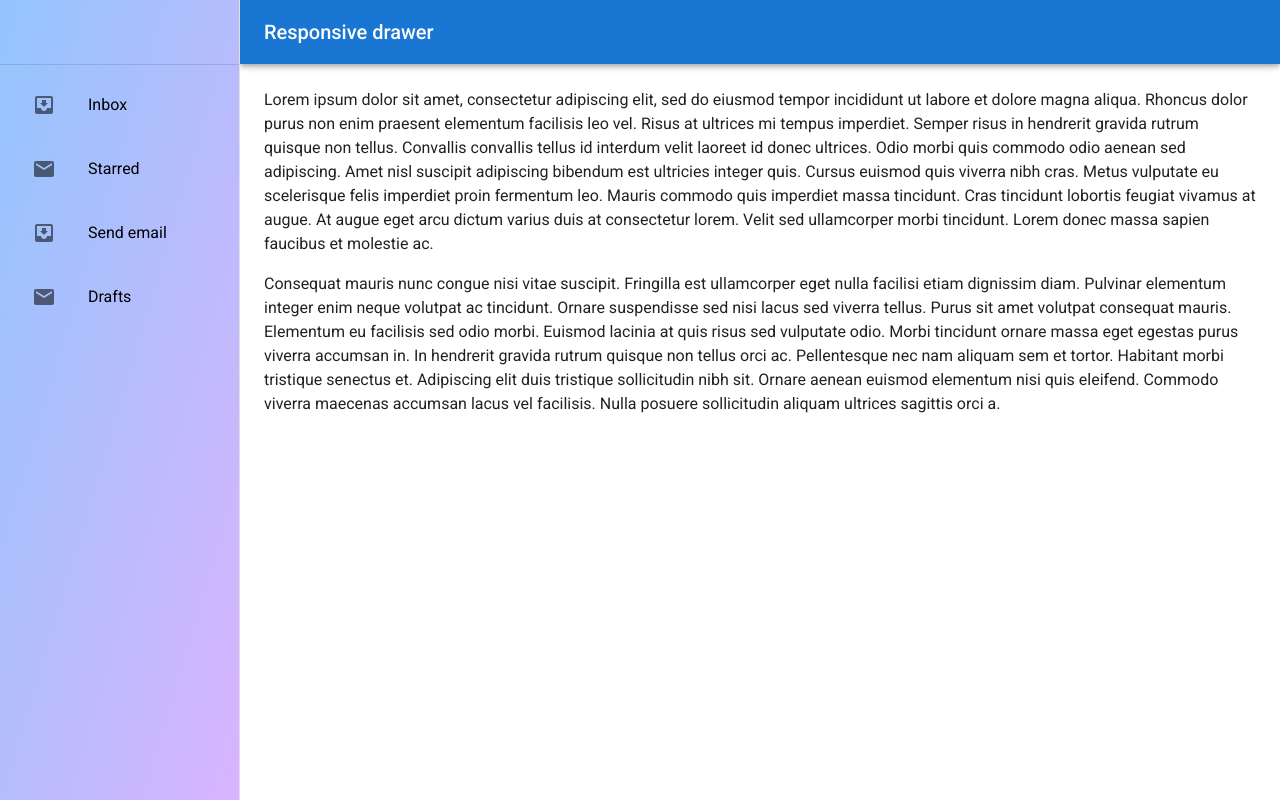
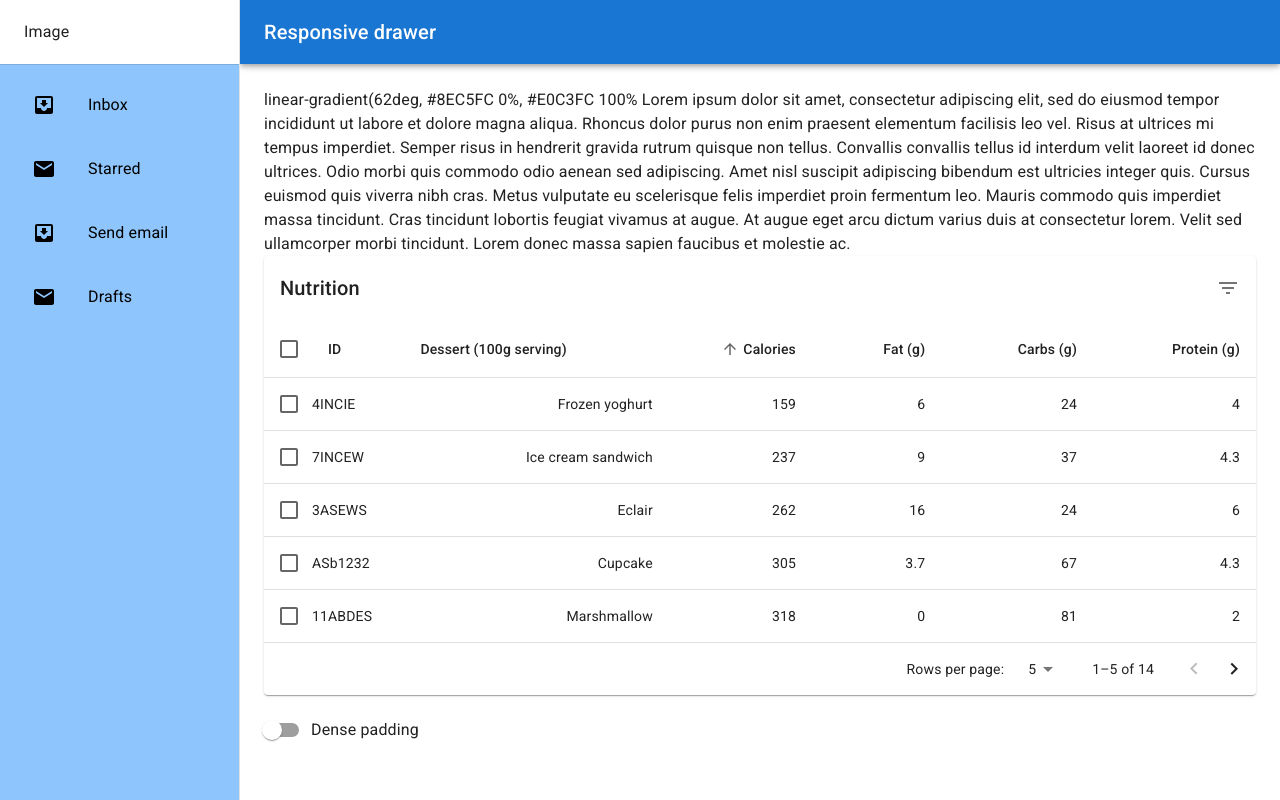
Before and after one commit to ankr19/practicematerialui, a Next.js app: page / in a window 1280 px wide. Built offline with nearby package versions, Linux system fonts and the light colour scheme.

Commit message:
ui: updated

```diff
--- a/app/globals.css
+++ b/app/globals.css
@@ -4,5 +4,5 @@
 
 
 .temp_bg{
-    @apply bg-[#8EC5FC] h-full bg-gradient-to-br from-blue-300 to-purple-300;
+    @apply bg-[#8EC5FC] h-full bg-gradient-to-bl from-blue-300 to-purple-300;
 }
--- a/components/EnhancedTable.jsx
+++ b/components/EnhancedTable.jsx
@@ -35,19 +35,20 @@ function createData(id, name, calories, fat, carbs, protein) {
 }
 
 const rows = [
-  createData(1, 'Cupcake', 305, 3.7, 67, 4.3),
-  createData(2, 'Donut', 452, 25.0, 51, 4.9),
-  createData(3, 'Eclair', 262, 16.0, 24, 6.0),
-  createData(4, 'Frozen yoghurt', 159, 6.0, 24, 4.0),
-  createData(5, 'Gingerbread', 356, 16.0, 49, 3.9),
-  createData(6, 'Honeycomb', 408, 3.2, 87, 6.5),
-  createData(7, 'Ice cream sandwich', 237, 9.0, 37, 4.3),
-  createData(8, 'Jelly Bean', 375, 0.0, 94, 0.0),
-  createData(9, 'KitKat', 518, 26.0, 65, 7.0),
-  createData(10, 'Lollipop', 392, 0.2, 98, 0.0),
-  createData(11, 'Marshmallow', 318, 0, 81, 2.0),
-  createData(12, 'Nougat', 360, 19.0, 9, 37.0),
-  createData(13, 'Oreo', 437, 18.0, 63, 4.0),
+  createData("ASb1232", 'Cupcake', 305, 3.7, 67, 4.3),
+  createData("Basd1222", 'Donut', 452, 25.0, 51, 4.9),
+  createData("3ASEWS", 'Eclair', 262, 16.0, 24, 6.0),
+  createData("4INCIE", 'Frozen yoghurt', 159, 6.0, 24, 4.0),
+  createData("5INCEW", 'Gingerbread', 356, 16.0, 49, 3.9),
+  createData("6INCEW", 'Honeycomb', 408, 3.2, 87, 6.5),
+  createData("7INCEW", 'Ice cream sandwich', 237, 9.0, 37, 4.3),
+  createData("8INCEW", 'Jelly Bean', 375, 0.0, 94, 0.0),
+  createData("9INCEW", 'KitKat', 518, 26.0, 65, 7.0),
+  createData("10ABDES", 'Lollipop', 392, 0.2, 98, 0.0),
+  createData("11ABDES", 'Marshmallow', 318, 0, 81, 2.0),
+  createData("12ABDES", 'Nougat', 360, 19.0, 9, 37.0),
+  createData("13ABDES", 'Oreo', 437, 18.0, 63, 4.0),
+  createData("14ABDES", 'Zreo', 437, 18.0, 63, 4.0),
 ];
 
 function descendingComparator(a, b, orderBy) {
@@ -84,9 +85,15 @@ function stableSort(array, comparator) {
 
 const headCells = [
   {
+    id: "id",
+    numeric: false,
+    disablePadding: false,
+    label: "ID"
+  },
+  {
     id: 'name',
     numeric: false,
-    disablePadding: true,
+    disablePadding: false,
     label: 'Dessert (100g serving)',
   },
   {
@@ -318,7 +325,6 @@ export default function EnhancedTable() {
               {visibleRows.map((row, index) => {
                 const isItemSelected = isSelected(row.id);
                 const labelId = `enhanced-table-checkbox-${index}`;
-
                 return (
                   <TableRow
                     hover
@@ -345,8 +351,9 @@ export default function EnhancedTable() {
                       scope="row"
                       padding="none"
                     >
-                      {row.name}
+                      {row.id}
                     </TableCell>
+                    <TableCell align="right">{row.name}</TableCell>
                     <TableCell align="right">{row.calories}</TableCell>
                     <TableCell align="right">{row.fat}</TableCell>
                     <TableCell align="right">{row.carbs}</TableCell>
--- a/components/Layout/Layout3.jsx
+++ b/components/Layout/Layout3.jsx
@@ -17,6 +17,7 @@ import MailIcon from "@mui/icons-material/Mail";
 import MenuIcon from "@mui/icons-material/Menu";
 import Toolbar from "@mui/material/Toolbar";
 import Typography from "@mui/material/Typography";
+import EnhancedTable from "../EnhancedTable";
 
 const drawerWidth = 240;
 
@@ -41,17 +42,17 @@ function Layout3(props) {
   };
 
   const drawer = (
-    <div className="temp_bg">
-      <Toolbar />
-      <Divider />
-      <List>
+    <div className="bg-[#8EC5FC] h-full">
+      <Toolbar sx={{ backgroundColor: "white" }}>Image</Toolbar>
+      <Divider sx={{ color: "black" }} />
+      <List className="">
         {["Inbox", "Starred", "Send email", "Drafts"].map((text, index) => (
-          <ListItem key={text}>
+          <ListItem key={text} className="">
             <ListItemButton>
-              <ListItemIcon>
+              <ListItemIcon sx={{ color: "black" }}>
                 {index % 2 === 0 ? <InboxIcon /> : <MailIcon />}
               </ListItemIcon>
-              <ListItemText primary={text} sx={{color: "black"}} />
+              <ListItemText primary={text} sx={{ color: "black" }} />
             </ListItemButton>
           </ListItem>
         ))}
@@ -109,6 +110,7 @@ function Layout3(props) {
               boxSizing: "border-box",
               width: drawerWidth,
             },
+            // backgroundImage: "linear-gradient(62deg, #8EC5FC 0%, #E0C3FC 100%)"
           }}
         >
           {drawer}
@@ -136,34 +138,24 @@ function Layout3(props) {
         }}
       >
         <Toolbar />
-        <Typography paragraph>
-          Lorem ipsum dolor sit amet, consectetur adipiscing elit, sed do
-          eiusmod tempor incididunt ut labore et dolore magna aliqua. Rhoncus
-          dolor purus non enim praesent elementum facilisis leo vel. Risus at
-          ultrices mi tempus imperdiet. Semper risus in hendrerit gravida rutrum
-          quisque non tellus. Convallis convallis tellus id interdum velit
-          laoreet id donec ultrices. Odio morbi quis commodo odio aenean sed
-          adipiscing. Amet nisl suscipit adipiscing bibendum est ultricies
-          integer quis. Cursus euismod quis viverra nibh cras. Metus vulputate
-          eu scelerisque felis imperdiet proin fermentum leo. Mauris commodo
-          quis imperdiet massa tincidunt. Cras tincidunt lobortis feugiat
-          vivamus at augue. At augue eget arcu dictum varius duis at consectetur
-          lorem. Velit sed ullamcorper morbi tincidunt. Lorem donec massa sapien
-          faucibus et molestie ac.
+        <Typography component={"div"}>
+          linear-gradient(62deg, #8EC5FC 0%, #E0C3FC 100% Lorem ipsum dolor
+          sit amet, consectetur adipiscing elit, sed do eiusmod tempor
+          incididunt ut labore et dolore magna aliqua. Rhoncus dolor purus non
+          enim praesent elementum facilisis leo vel. Risus at ultrices mi tempus
+          imperdiet. Semper risus in hendrerit gravida rutrum quisque non
+          tellus. Convallis convallis tellus id interdum velit laoreet id donec
+          ultrices. Odio morbi quis commodo odio aenean sed adipiscing. Amet
+          nisl suscipit adipiscing bibendum est ultricies integer quis. Cursus
+          euismod quis viverra nibh cras. Metus vulputate eu scelerisque felis
+          imperdiet proin fermentum leo. Mauris commodo quis imperdiet massa
+          tincidunt. Cras tincidunt lobortis feugiat vivamus at augue. At augue
+          eget arcu dictum varius duis at consectetur lorem. Velit sed
+          ullamcorper morbi tincidunt. Lorem donec massa sapien faucibus et
+          molestie ac.
         </Typography>
-        <Typography paragraph>
-          Consequat mauris nunc congue nisi vitae suscipit. Fringilla est
-          ullamcorper eget nulla facilisi etiam dignissim diam. Pulvinar
-          elementum integer enim neque volutpat ac tincidunt. Ornare suspendisse
-          sed nisi lacus sed viverra tellus. Purus sit amet volutpat consequat
-          mauris. Elementum eu facilisis sed odio morbi. Euismod lacinia at quis
-          risus sed vulputate odio. Morbi tincidunt ornare massa eget egestas
-          purus viverra accumsan in. In hendrerit gravida rutrum quisque non
-          tellus orci ac. Pellentesque nec nam aliquam sem et tortor. Habitant
-          morbi tristique senectus et. Adipiscing elit duis tristique
-          sollicitudin nibh sit. Ornare aenean euismod elementum nisi quis
-          eleifend. Commodo viverra maecenas accumsan lacus vel facilisis. Nulla
-          posuere sollicitudin aliquam ultrices sagittis orci a.
+        <Typography component={"div"}>
+          <EnhancedTable/>
         </Typography>
       </Box>
     </Box>
--- a/components/theme.js
+++ b/components/theme.js
@@ -11,9 +11,6 @@ const roboto = Roboto({
 const theme = createTheme({
   palette: {
     mode: 'light',
-  },
-  typography: {
-    fontFamily: roboto.style.fontFamily,
   },
   components: {
     MuiAlert: {
```
